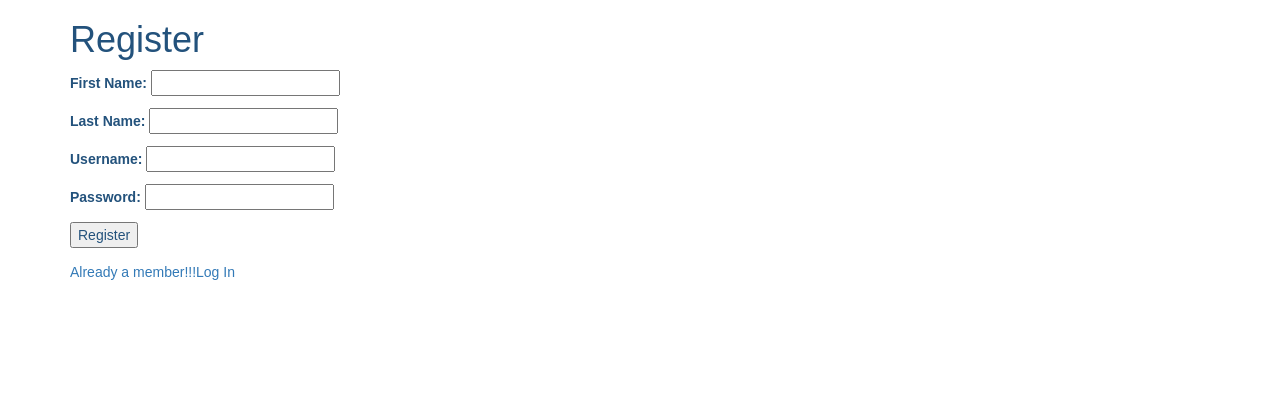
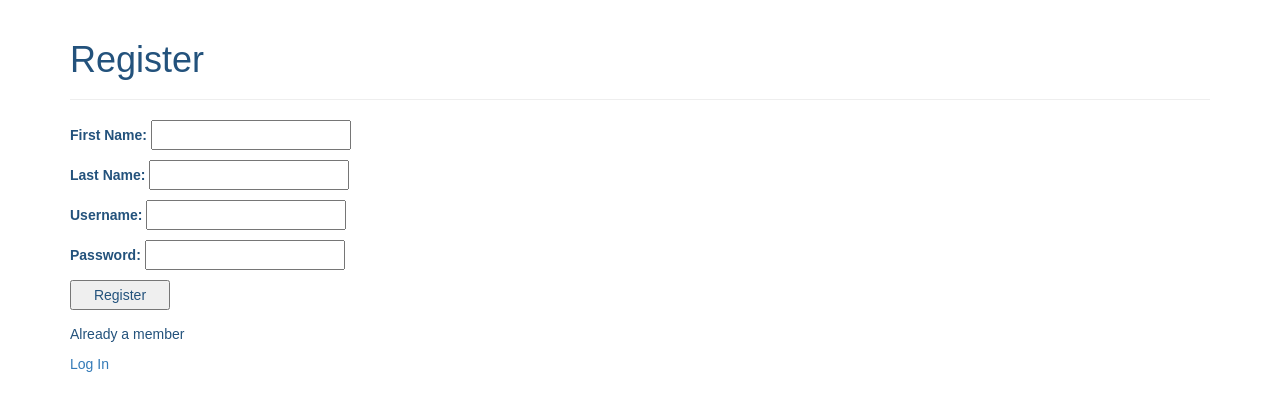
Before and after one commit to abhishekg785/FOSSEE, a Django app: page /register/ in a window 1280 px wide. Shown: the top 411 px of the page. Run offline with Django 3.2, Linux system fonts and the light colour scheme; some libraries are stand-ins or nearby versions.

Commit message:
css part completed for all pages

```diff
--- a/projDir/app/forms.py
+++ b/projDir/app/forms.py
@@ -19,6 +19,7 @@ class RegisterUser(forms.ModelForm):
 
 
 class PostComment(forms.ModelForm):
+    commentText = forms.CharField(label = '',widget=forms.Textarea(attrs={ 'cols' : "30", 'rows': "3", }))
     class Meta:
         model = CommentOfTopic
         fields = ('commentText',)
--- a/projDir/app/models.py
+++ b/projDir/app/models.py
@@ -7,7 +7,7 @@ class UserInfo(models.Model):
     fname = models.CharField(max_length = 200)
     lname = models.CharField(max_length = 200)
     username = models.CharField(max_length = 200,unique = True)
-    password = models.CharField(max_length = 200)
+    password = models.CharField(max_length = 10)
 
 
 #discussionTopic is a table which contains the topic description ,userid of the user  who posted the topic and date of the topic
--- a/projDir/app/static/css/postTopic.css
+++ b/projDir/app/static/css/postTopic.css
@@ -1,13 +1,13 @@
 .postTopicSec{
     margin-top: 0px;
     padding-left: 330px;
-    border-bottom: 2px solid black;
+    border-bottom: 2px solid #23527c;
     padding-bottom: 50px;
     padding-top: 20px;
 }
 
 .postTopicSec input{
-    border: 1px solid black;
+    border: 1px solid #23527c;
     height: 30px;
     width:470px;
 }
@@ -19,7 +19,7 @@
 }
 
 #baseHeader{
-  border-bottom: 2px solid black;
+  border-bottom: 2px solid #23527c;
 }
 
 #byClass{
--- /dev/null
+++ b/projDir/app/static/css/register.css
@@ -0,0 +1,12 @@
+.registerSec{
+
+}
+
+.registerSec input{
+  height: 30px;
+  width: 200px;
+}
+
+#subRegister{
+  width: 100px;
+}
--- /dev/null
+++ b/projDir/app/static/css/topicDetails.css
@@ -0,0 +1,5 @@
+.postDetailsSec{
+  width: 100%;
+  padding-left: 400px;
+  border-bottom: 2px solid #23527c;
+}
--- a/projDir/app/templates/base.html
+++ b/projDir/app/templates/base.html
@@ -11,6 +11,8 @@
     <link rel="stylesheet" type="text/css" href="{% static 'css/style.css' %}" />
     <link rel="stylesheet" type="text/css" href="{% static 'css/login.css' %}" />
     <link rel="stylesheet" type="text/css" href="{% static 'css/postTopic.css' %}" />
+    <link rel="stylesheet" type="text/css" href="{% static 'css/topicDetails.css' %}" />
+    <link rel="stylesheet" type="text/css" href="{% static 'css/register.css' %}" />
   </head>
   <body>
    <div class="container">
--- a/projDir/app/templates/registerUser.html
+++ b/projDir/app/templates/registerUser.html
@@ -1,9 +1,14 @@
 {% extends 'base.html' %}
 {% block content %}
+<div class='page-header'>
 <h1>Register</h1>
-<form method = 'POST' action = 'register'>{% csrf_token %}
+</div>
+<div class='registerSec'>
+<form method = 'POST'>{% csrf_token %}
     {{ form.as_p }}
-<input type='submit' name='sub' value='Register' />
+<input type='submit' id='subRegister' name='sub' value='Register' />
 </form>
-<a href = "{% url 'login' %}">Already a member!!!Log In</a>
+<p>Already a member</p>
+<a href = "{% url 'login' %}">Log In</a>
+</div>
 {% endblock %}
--- a/projDir/app/views.py
+++ b/projDir/app/views.py
@@ -47,7 +47,7 @@ def login(request):
                 return HttpResponse('Username and Password mismatch')
         except:
             return HttpResponse('No such User');
-    topics = DiscussionTopic.objects.all()
+    topics = DiscussionTopic.objects.all().order_by('-timeStamp')
     return render(request,'login.html',{'topics':topics})
 
 
```
Also changed, not shown: projDir/app/templates/topicDetails.html (+8 -5 lines), projDir/db.sqlite3, 3 other files.
